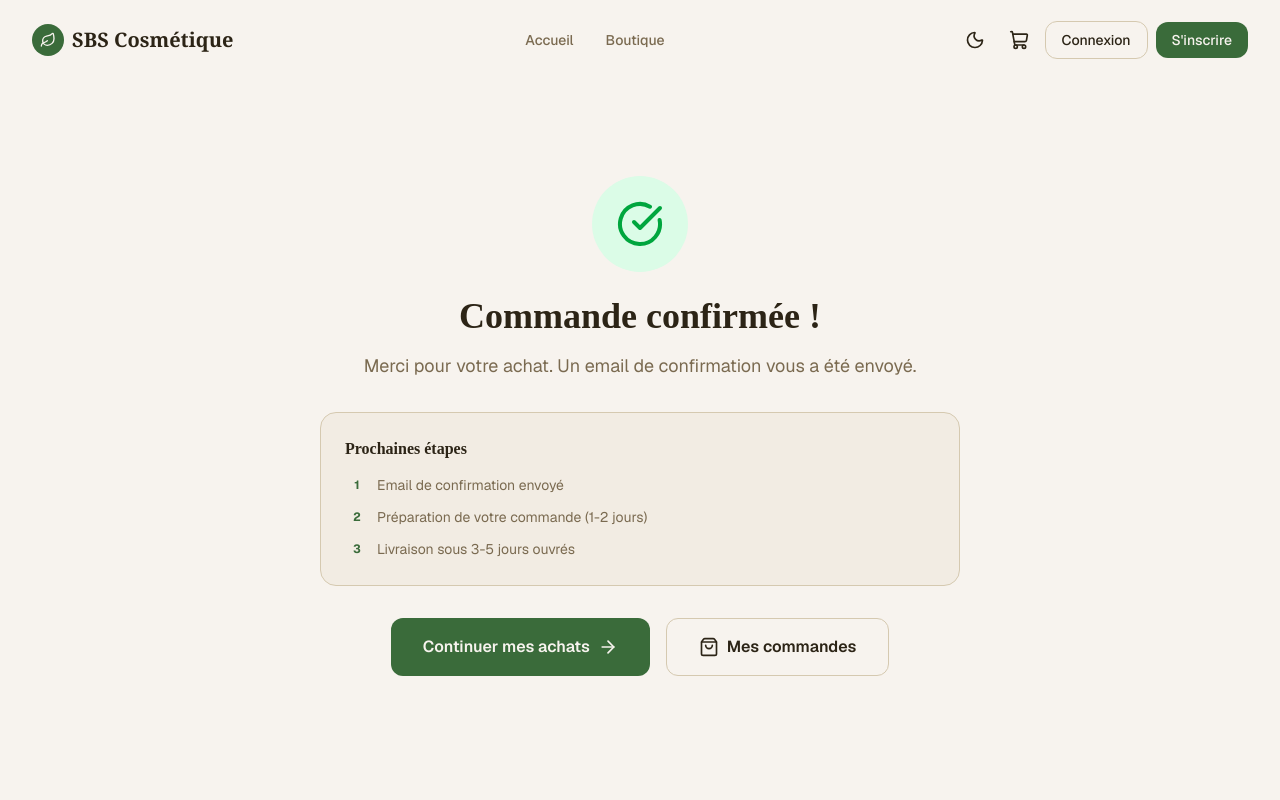
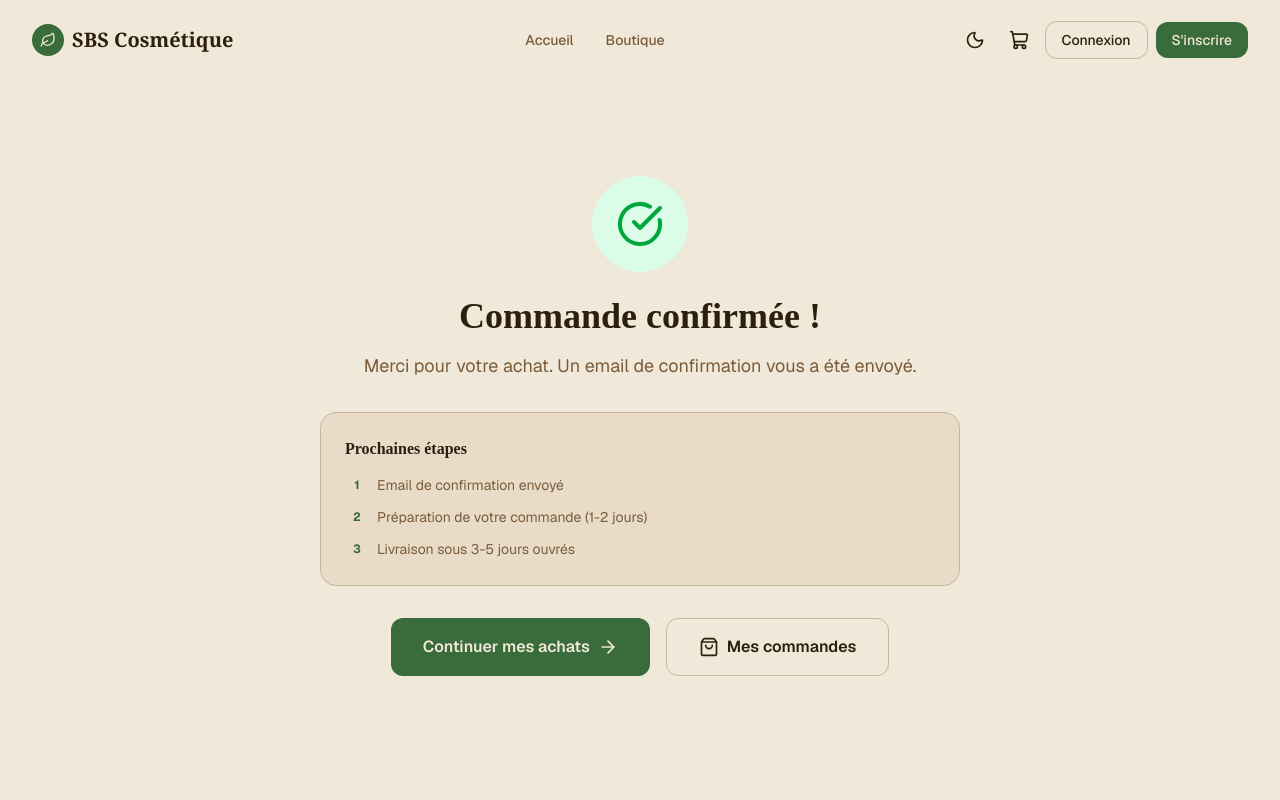
Before and after one commit to adelcaillol213-code/SBSCosmetique, a Next.js app: page /checkout/success in a window 1280 px wide. Shown: the top 800 px of the page. Built offline with nearby package versions, Linux system fonts and the light colour scheme; no server answers.

Commit message:
Fix new desine3

```diff
--- a/app/globals.css
+++ b/app/globals.css
@@ -2,43 +2,42 @@
 @import url('https://fonts.googleapis.com/css2?family=Playfair+Display:ital,wght@0,400;0,600;0,700;1,400&family=DM+Sans:wght@300;400;500;600&display=swap');
 
 :root {
-  --background: #f7f3ee;
-  --foreground: #2c2416;
-  --card: #f2ece3;
-  --card-foreground: #2c2416;
+  --background: #f0e8d8;
+  --foreground: #2c1f0e;
+  --card: #e8dcc8;
+  --card-foreground: #2c1f0e;
   --primary: #3a6b3a;
-  --primary-foreground: #f7f3ee;
-  --secondary: #e8ddc8;
-  --secondary-foreground: #2c2416;
-  --muted: #e0d5c0;
-  --muted-foreground: #7a6a50;
-  --accent: #e8ddc8;
-  --accent-foreground: #2c2416;
+  --primary-foreground: #f0e8d8;
+  --secondary: #ddd0b8;
+  --secondary-foreground: #2c1f0e;
+  --muted: #d8c9b0;
+  --muted-foreground: #7a5c3a;
+  --accent: #ddd0b8;
+  --accent-foreground: #2c1f0e;
   --destructive: #c0392b;
-  --destructive-foreground: #f7f3ee;
-  --border: #d5c9b0;
-  --input: #d5c9b0;
+  --destructive-foreground: #f0e8d8;
+  --border: #c8b898;
+  --input: #c8b898;
   --ring: #3a6b3a;
   --radius: 1rem;
 }
-
 .dark {
-  --background: #1a1510;
-  --foreground: #f0e8d8;
-  --card: #221e16;
-  --card-foreground: #f0e8d8;
+  --background: #1e1609;
+  --foreground: #ede0cc;
+  --card: #271c0e;
+  --card-foreground: #ede0cc;
   --primary: #5a9a5a;
-  --primary-foreground: #1a1510;
-  --secondary: #2e2820;
-  --secondary-foreground: #f0e8d8;
-  --muted: #2e2820;
-  --muted-foreground: #a09070;
-  --accent: #2e2820;
-  --accent-foreground: #f0e8d8;
+  --primary-foreground: #1e1609;
+  --secondary: #332210;
+  --secondary-foreground: #ede0cc;
+  --muted: #332210;
+  --muted-foreground: #a07850;
+  --accent: #332210;
+  --accent-foreground: #ede0cc;
   --destructive: #c0392b;
-  --destructive-foreground: #f0e8d8;
-  --border: #3a3020;
-  --input: #3a3020;
+  --destructive-foreground: #ede0cc;
+  --border: #3d2a14;
+  --input: #3d2a14;
   --ring: #5a9a5a;
 }
 
```
